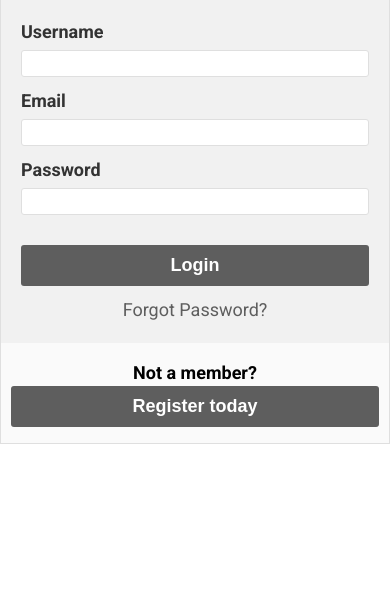
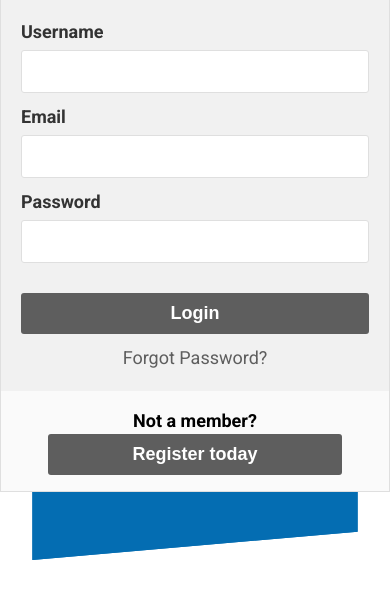
Before and after one commit to bSienkiewicz/z_rekr, a plain HTML site: page index.html in a window 390 px wide. Shown: the part 256-848 px from the top of the page. Drawn offline with Linux system fonts and the light colour scheme.

Commit message:
Added blue rhombus behind login form and made it responsive.

```diff
--- a/index.html
+++ b/index.html
@@ -73,8 +73,10 @@
           </div>
         </form>
         <div class="register-cta">
-          <p>Not a member?</p>
-          <button>Register today</button>
+          <div class="container">
+            <p>Not a member?</p>
+            <button>Register today</button>
+          </div>
         </div>
       </div>
     </section>
--- a/styles/style.scss
+++ b/styles/style.scss
@@ -108,6 +108,7 @@ body {
 /* Login section */
 
 #Login {
+  z-index: 10;
   padding: 100px 0 100px 0;
   button {
     padding: 10px 10px;
@@ -174,9 +175,10 @@ body {
           margin-bottom: 5px;
         }
         input {
-          padding: 5px 10px;
+          padding: 10px 10px;
           border: 1px solid #dfdfdf;
           border-radius: 3px;
+          font-size: 18px;
         }
       }
       .form-submit {
@@ -223,16 +225,38 @@ body {
   .register-cta {
     // container for the register CTA
     box-sizing: border-box;
+    position: relative;
     width: 40%;
-    height: auto;
-    display: flex;
-    flex-direction: column;
-    justify-content: center;
-    align-items: center;
     @media screen and (max-width: 768px) {
       padding: 0 10px 0 10px;
       width: 100%;
       height: 100px;
+    }
+    .container {
+      height: 100%;
+      display: flex;
+      position: relative;
+      flex-direction: column;
+      justify-content: center;
+      align-items: center;
+      width: 80%;
+      ::before {
+        content: "";
+        position: absolute;
+        height: 130%;
+        width: 80%;
+        z-index: -1;
+        background-color: $dblue;
+        left: 0;
+        right: 0;
+        top: 0;
+        bottom: 0;
+        margin: auto;
+        transform: skew(-5deg) rotate(-5deg);
+        @media screen and (max-width: 768px) {
+          width: 100%;
+          transform: translateY(40px) skew(-5deg) rotate(-5deg);
+        }
       }
       p {
         margin: 0;
@@ -254,5 +278,6 @@ body {
       }
     }
   }
+}
 
 /* Media-query */
```
Also changed, not shown: styles/style.css, 1 other file. Lines whose indentation alone changed are shown as unchanged.
